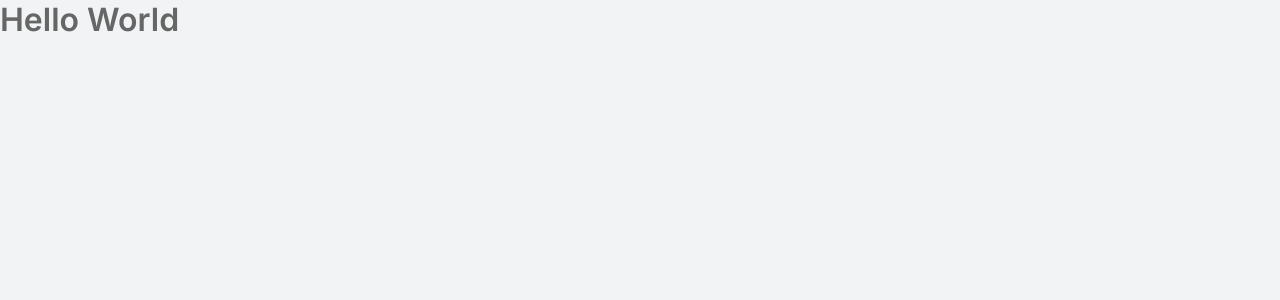
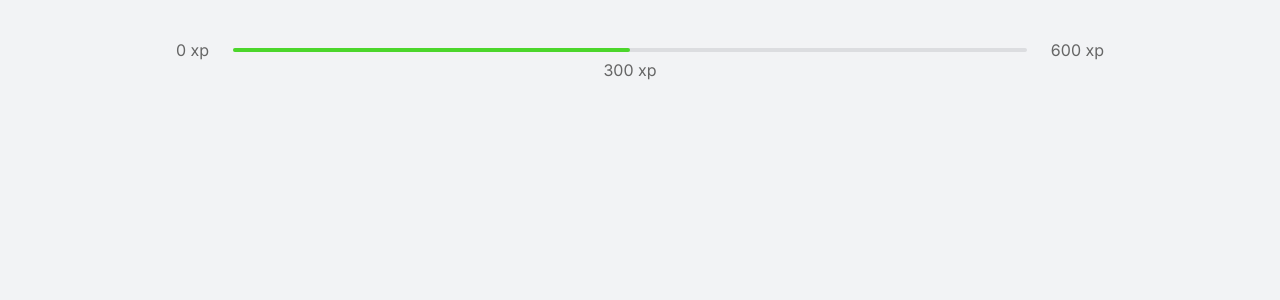
Before and after one commit to luanws/moveit, a React (Create React App) app: page / in a window 1280 px wide. Shown: the top 300 px of the page. Built offline with nearby package versions, Linux system fonts and the light colour scheme.

Commit message:
feat(experience-bar): barra de experiência

```diff
--- a/src/App.tsx
+++ b/src/App.tsx
@@ -1,8 +1,11 @@
+import { ExperienceBar } from './components/ExperienceBar'
 import './styles/global.css'
 
 function App() {
   return (
-    <h1>Hello World</h1>
+    <div className="container">
+      <ExperienceBar />
+    </div>
   )
 }
 
--- /dev/null
+++ b/src/components/ExperienceBar/index.tsx
@@ -0,0 +1,17 @@
+import './styles.css'
+
+export function ExperienceBar() {
+  return (
+    <header className="experience-bar">
+      <span>0 xp</span>
+      <div>
+        <div style={{ width: "50%" }} />
+        <span
+          className="current-experience"
+          style={{ left: "50%" }}
+        >300 xp</span>
+      </div>
+      <span>600 xp</span>
+    </header>
+  )
+}
--- /dev/null
+++ b/src/components/ExperienceBar/styles.css
@@ -0,0 +1,29 @@
+.experience-bar {
+    display: flex;
+    align-items: center;
+}
+
+.experience-bar span {
+    font-size: 1rem;
+}
+
+.experience-bar > div {
+    flex: 1;
+    height: 4px;
+    border-radius: 4px;
+    background-color: var(--gray-line);
+    margin: 0 1.5rem;
+    position: relative;
+}
+
+.experience-bar > div > div {
+    height: 4px;
+    border-radius: 4px;
+    background-color: var(--green);
+}
+
+span.current-experience {
+    position: absolute;
+    top: 12px;
+    transform: translateX(-50%);
+}
--- a/src/styles/global.css
+++ b/src/styles/global.css
@@ -47,3 +47,13 @@
     text-decoration: none;
     color: inherit;
 }
+
+.container {
+    height: 100vh;
+    max-width: 992px;
+    margin: 0 auto;
+    padding: 2.5rem 2rem;
+
+    display: flex;
+    flex-direction: column;
+}
```
